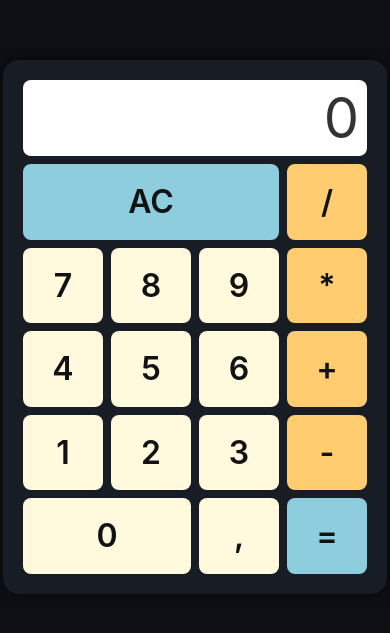
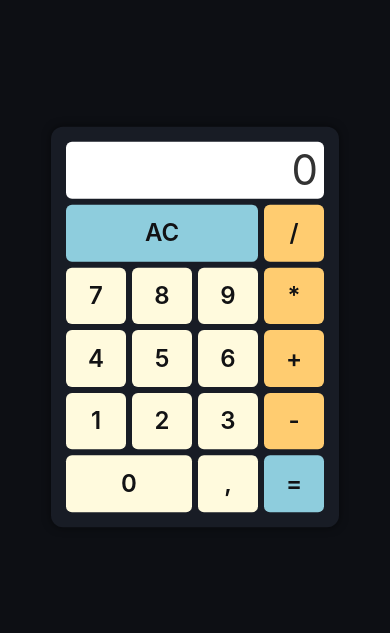
Before and after one commit to marcosprofile/svelte, a Svelte app: page / in a window 390 px wide. Shown: the part 103-736 px from the top of the page. Built offline with nearby package versions, Linux system fonts and the light colour scheme.

Commit message:
add responsividade

```diff
--- a/src/App.svelte
+++ b/src/App.svelte
@@ -23,5 +23,6 @@
 		justify-content: center;
 		align-items: center;
 		height: 100vh;
+		touch-action: manipulation;
 	}
 </style>
--- a/src/components/Calculadora.svelte
+++ b/src/components/Calculadora.svelte
@@ -60,4 +60,10 @@
 
     box-shadow: 0 0 12px #00000085;
   }
+
+  @media (max-width: 600px) {
+		.calculadora {
+      transform: scale(.75)
+		}
+	}
 </style>
```
